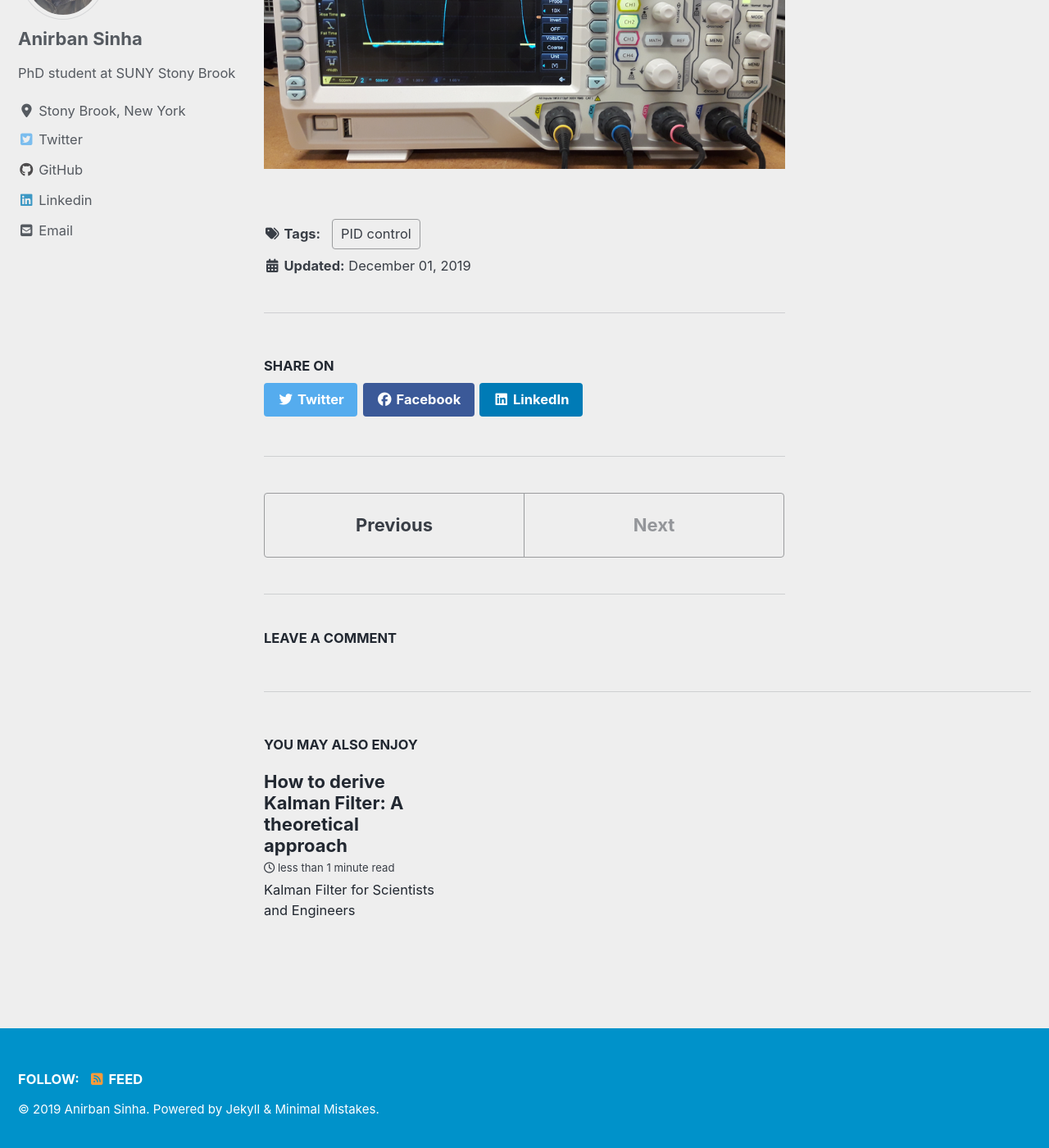
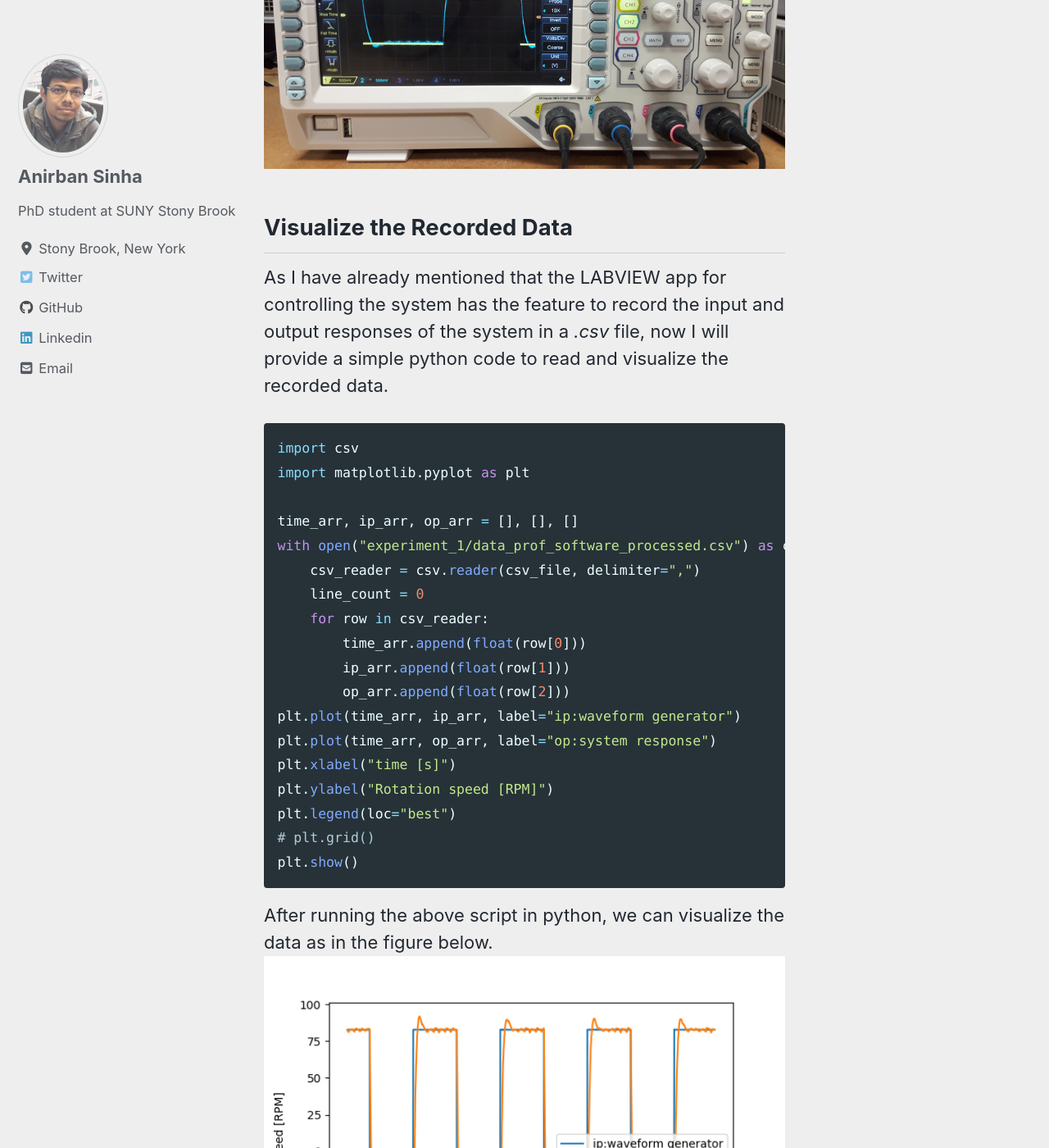
Before and after one commit to mattsinbot/mattsinbot.github.io, a Jekyll site: the page built from _posts/2019-12-3-PID.md, in a window 1280 px wide and 1400 px high, scrolled down 5208 px. Shown: the whole window at 82% size. Built offline with Jekyll 4.4.1, drawn with Linux system fonts in a browser that asks for light colours; cached includes are drawn as plain includes; nearby versions of some CDN libraries; formulas are drawn with MathJax 3; comment, search, counter and statistics services are not loaded.

Commit message:
python code added

````diff
--- a/_posts/2019-12-3-PID.md
+++ b/_posts/2019-12-3-PID.md
@@ -57,3 +57,29 @@ Figure below shows the screen shot of the input and output responses of the turn
 
 We can also see these signals, in an oscilloscope by connecting the input and output of the system to channel 1 and 2 of the scope as shown below.
 ![alt]({{ site.url }}{{ site.baseurl }}/images/control/io_response_scope.png)
+
+## Visualize the Recorded Data
+As I have already mentioned that the LABVIEW app for controlling the system has the feature to record the input and output responses of the system in a *.csv* file, now I will provide a simple python code to read and visualize the recorded data.
+
+```python
+import csv
+import matplotlib.pyplot as plt
+
+time_arr, ip_arr, op_arr = [], [], []
+with open("experiment_1/data_prof_software_processed.csv") as csv_file:
+    csv_reader = csv.reader(csv_file, delimiter=",")
+    line_count = 0
+    for row in csv_reader:
+        time_arr.append(float(row[0]))
+        ip_arr.append(float(row[1]))
+        op_arr.append(float(row[2]))
+plt.plot(time_arr, ip_arr, label="ip:waveform generator")
+plt.plot(time_arr, op_arr, label="op:system response")
+plt.xlabel("time [s]")
+plt.ylabel("Rotation speed [RPM]")
+plt.legend(loc="best")
+# plt.grid()
+plt.show()
+```
+After running the above script in python, we can visualize the data as in the figure below.
+![alt]({{ site.url }}{{ site.baseurl }}/images/control/visualize_recorded_data.png)
````
Also changed, not shown: images/control/visualize_recorded_data.png (added).
